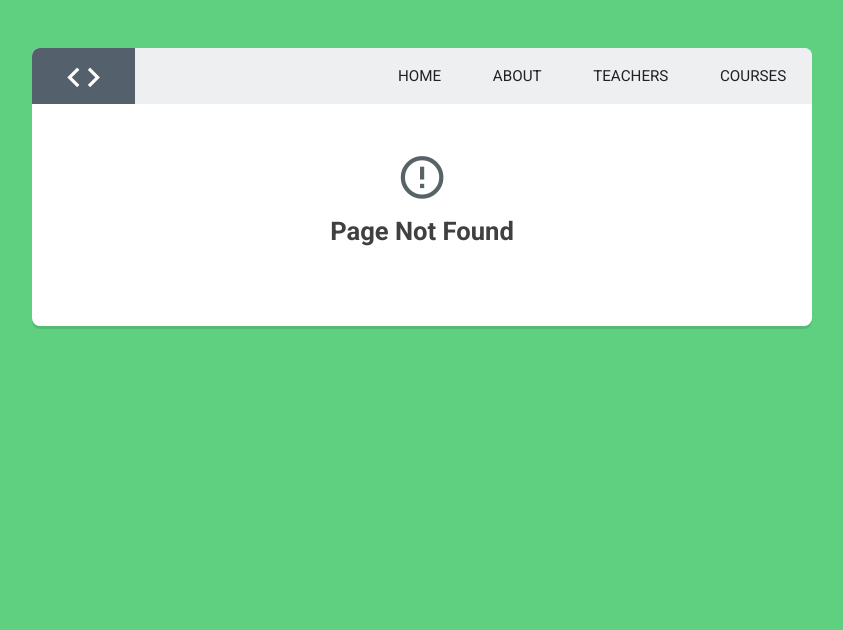
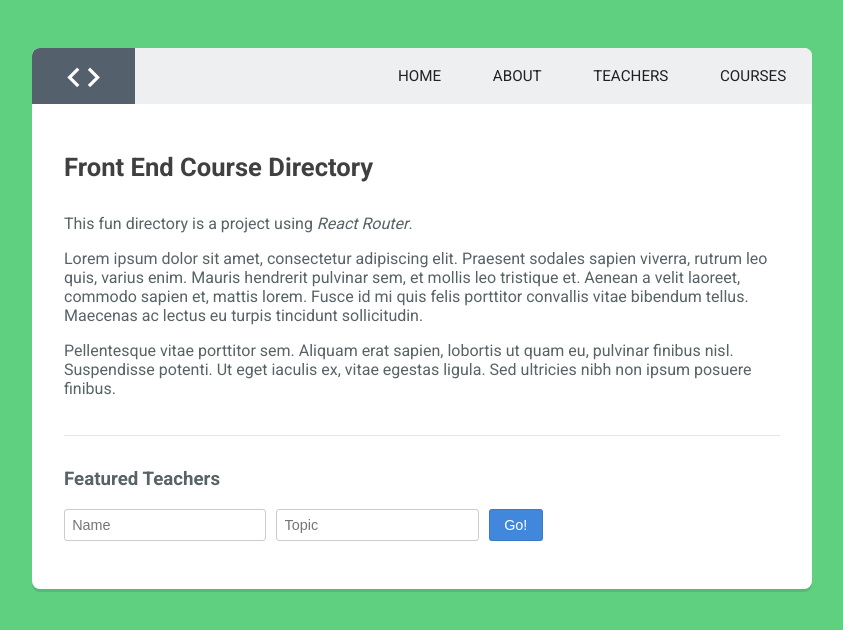
Before and after one commit to LWRGitHub/React-Router, a React (Create React App) app: page / in a window 1280 px wide. Before the commit this address had no page. Shown: the top 630 px of the page, without its empty margins (218-1061 px from the left). Built offline with nearby package versions, Linux system fonts and the light colour scheme.

Commit message:
switch route home fix

```diff
--- a/src/components/App.js
+++ b/src/components/App.js
@@ -24,7 +24,7 @@ const App = () => (
         <Route exact path="/teachers" component={Teachers} />
         <Route path="/teachers/:topic/:name" component={Featured} />
         <Route path="/courses" component={Courses} />
-        <Route component={NotFound} />
+        <Route component={Home} />
       </Switch>
     </div>
   </BrowserRouter>
```
